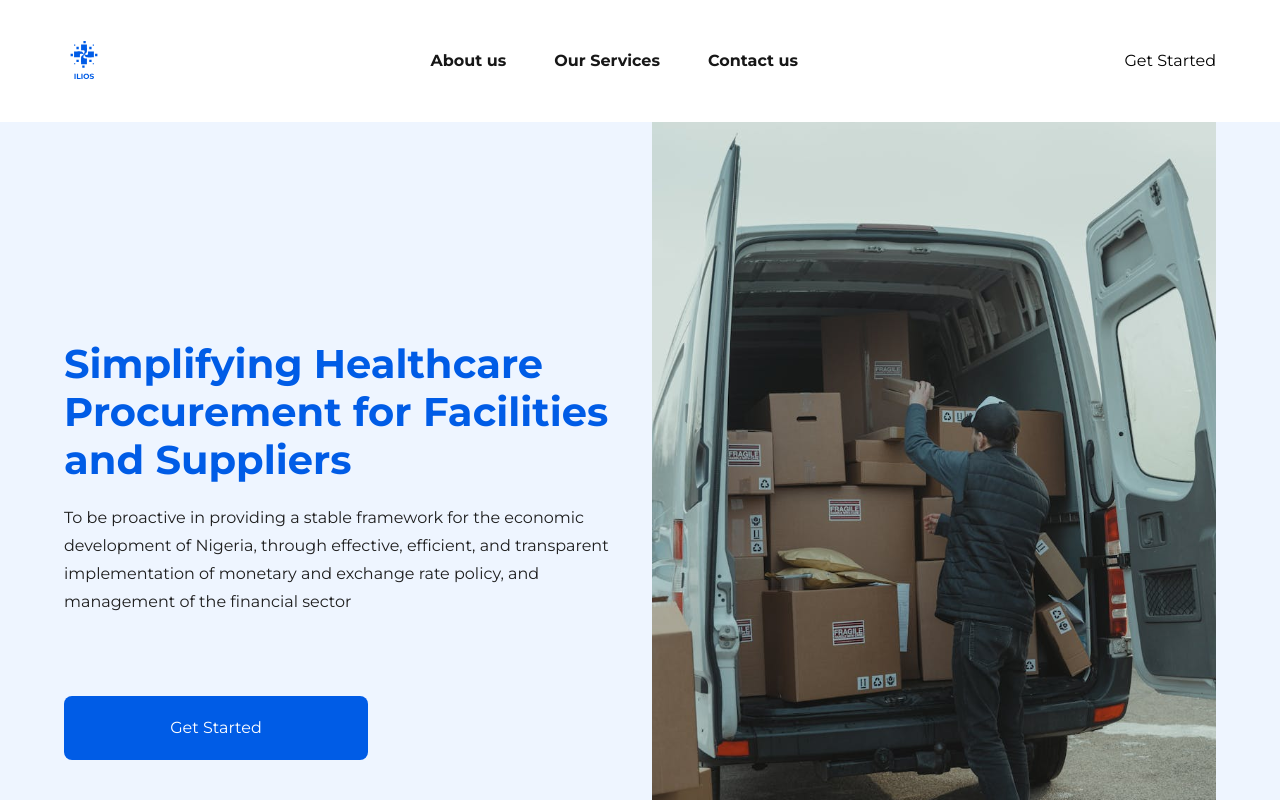
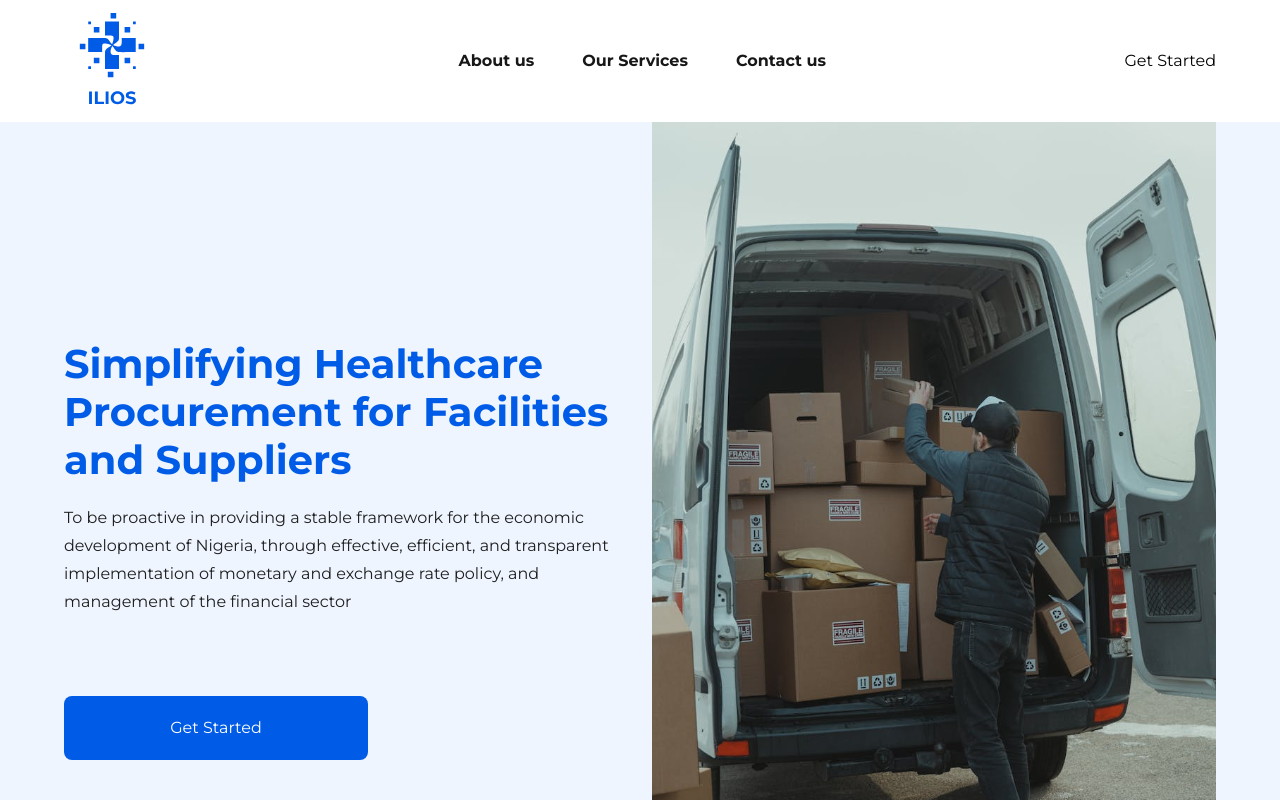
Before and after one commit to ilios91/ilios-fe, a Next.js app: page / in a window 1280 px wide. Shown: the top 800 px of the page. Built offline with nearby package versions, Linux system fonts and the light colour scheme.

Commit message:
Add navbar logo

```diff
--- a/src/components/layout/Navbar.tsx
+++ b/src/components/layout/Navbar.tsx
@@ -17,14 +17,8 @@ export default function Navbar() {
     <nav className={`${styles.navbar} h-[122px] bg-white w-full`}>
       <div className="w-[90%] mx-auto flex justify-between items-center h-full">
         <div>
-          <Link href="/" className="block">
-            <Image
-              width={75}
-              height={75}
-              src={Logo}
-              alt="Ilios"
-              className="h-[40px] w-[40px] mx-auto"
-            />
+          <Link href="/" className="flex items-center justify-center relative w-24 h-24">
+            <Image fill={true} src={Logo} alt="Ilios" className="h-[40px] w-[40px] mx-auto"/>
           </Link>
         </div>
         <div className="flex items-center">
```
